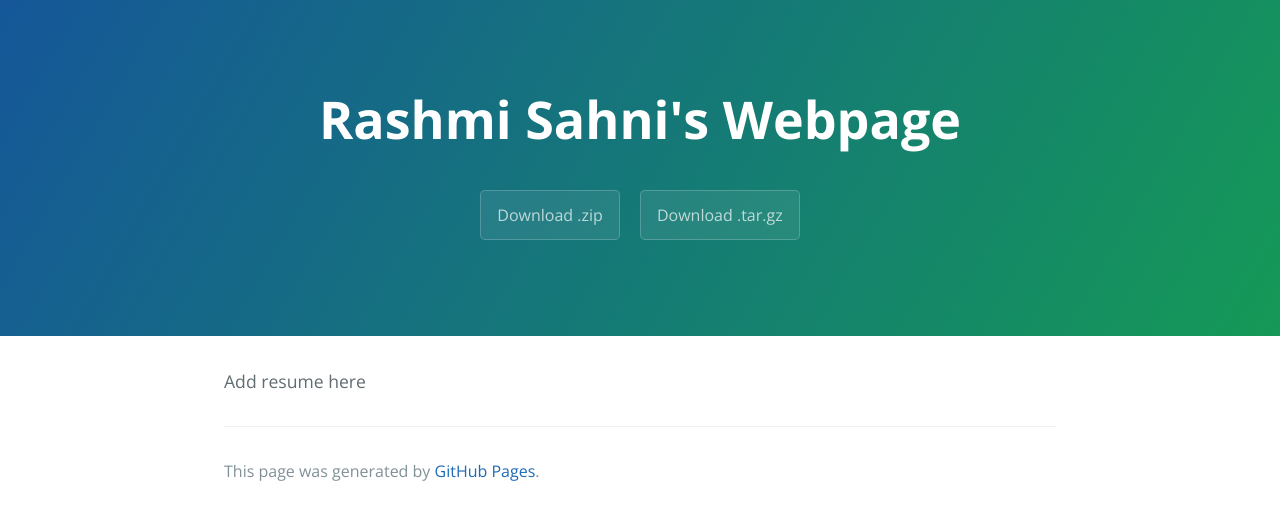
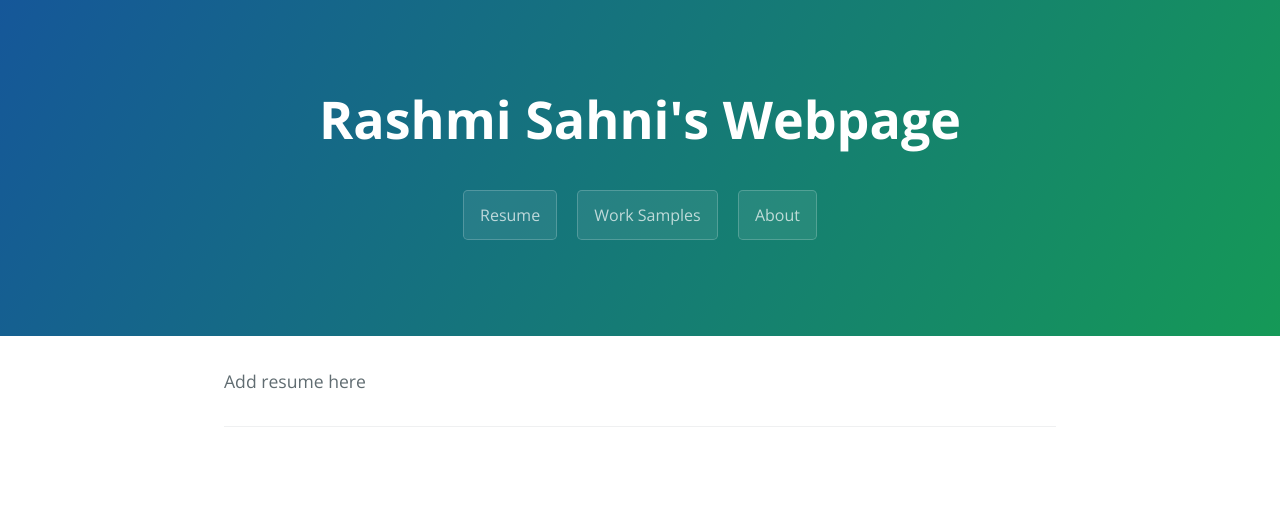
Before and after one commit to rashmisahni/rashmisahni.github.io, a Jekyll site: the page built from index.md, in a window 1280 px wide. Shown: the top 520 px of the page. Built offline with Jekyll 4.4.1, drawn with Linux system fonts in a browser that asks for light colours; the repository's description, which GitHub fills in, is left out.

Commit message:
Update default.html

```diff
--- a/_layouts/default.html
+++ b/_layouts/default.html
@@ -17,8 +17,9 @@
         <a href="{{ site.github.repository_url }}" class="btn">View on GitHub</a>
       {% endif %}
       {% if site.show_downloads %}
-        <a href="{{ site.github.zip_url }}" class="btn">Download .zip</a>
-        <a href="{{ site.github.tar_url }}" class="btn">Download .tar.gz</a>
+        <a href="{{ site.resume }}" class="btn">Resume</a>
+        <a href="{{ site.work }}" class="btn">Work Samples</a>
+        <a href="{{ site.about }}" class="btn">About</a>
       {% endif %}
     </section>
 
@@ -29,7 +30,7 @@
         {% if site.github.is_project_page %}
           <span class="site-footer-owner"><a href="{{ site.github.repository_url }}">{{ site.github.repository_name }}</a> is maintained by <a href="{{ site.github.owner_url }}">{{ site.github.owner_name }}</a>.</span>
         {% endif %}
-        <span class="site-footer-credits">This page was generated by <a href="https://pages.github.com">GitHub Pages</a>.</span>
+<!--         <span class="site-footer-credits">This page was generated by <a href="https://pages.github.com">GitHub Pages</a>.</span> -->
       </footer>
     </section>
 
```
